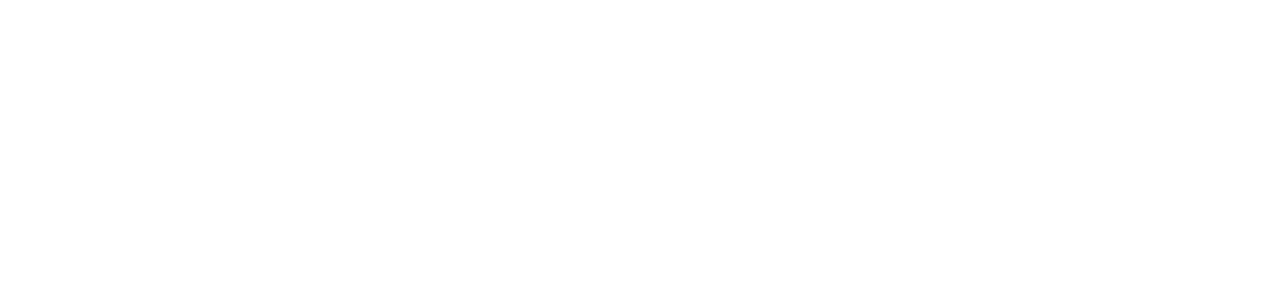
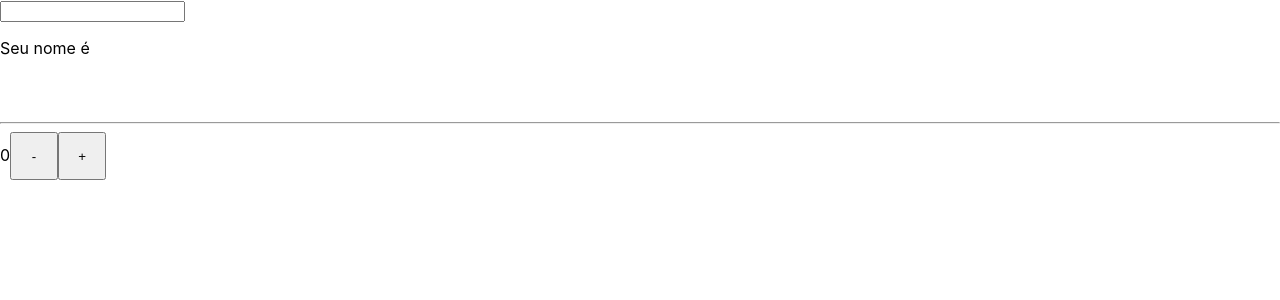
Before and after one commit to Mendes007/meu-aplicativo, a React (Create React App) app: page / in a window 1280 px wide. Shown: the top 300 px of the page. Built offline with nearby package versions, Linux system fonts and the light colour scheme.

Commit message:
Adição da demanda de Contador

```diff
--- a/src/App.tsx
+++ b/src/App.tsx
@@ -1,3 +1,4 @@
+import Contador from "./components/contador/contador";
 
 interface IAppProps { }
 
@@ -5,7 +6,7 @@
 
     return (
         <div className="App">
-
+            <Contador />
         </div>
     );
 };
--- /dev/null
+++ b/src/components/contador/contador.style.tsx
@@ -0,0 +1,24 @@
+import { makeStyles } from "@mui/styles";
+
+
+export const useStyles = makeStyles(
+    {
+        App:{
+            backgroundColor: "iceBlue",
+        },
+        somar:{
+            width: "3rem",
+            height: "3rem",
+
+        },
+        subtrair:{
+            width: "3rem",
+            height: "3rem",
+
+        },
+        x:{
+
+        },
+    },
+
+)
--- /dev/null
+++ b/src/components/contador/contador.tsx
@@ -0,0 +1,49 @@
+import { FunctionComponent, useState } from "react";
+import { useStyles } from "../contador/contador.style";
+
+
+
+function Contador() {
+
+    // Criação de useState para manter valor da variável 'nome'. O useState mantém o valor da variável sempre atualizado.
+    const [nome, setNome] = useState("");
+    const [contador, setContador] = useState(0);
+
+    // Função para ser executada sempre que o valor do input for alterado. Função recebe um parâmetro (event) que mantém todas as configurações do input no html (incluindo o que o usuário digitou)
+    const quandoAlterarCampo = (event: React.ChangeEvent<HTMLInputElement>) => {
+        let valorCampo = event.target.value;
+
+        // Atualiza valor da variável nome (state) de acordo com o que foi digitado no campo
+        setNome(valorCampo);
+    }
+
+    const subtrairValor = () => {
+        let novoValor = contador - 1;
+        setContador(novoValor);
+    }
+
+    const adicionarValor = () => {
+        let novoValor = contador + 1;
+        setContador(novoValor);
+    }
+
+    const style = useStyles();
+    return (
+        <div className={style.App}>
+
+            {/* Recebe como valor a variável 'nome' e executa a função 'quandoAlterarCampo' toda vez que o input for alterado (onChange) passando todas as propriedades do input (event) */}
+            <input type="text" value={nome} onChange={(event) => quandoAlterarCampo(event)} />
+
+            {/* Mostra valor da variável nome */}
+            <p>Seu nome é {nome}</p>
+
+            <br/><br/> <hr/>
+
+            {contador}
+            <button className={style.somar} onClick={subtrairValor}>-</button>
+            <button className={style.subtrair} onClick={adicionarValor}>+</button>
+
+        </div>
+    );
+};
+export default Contador;
```
